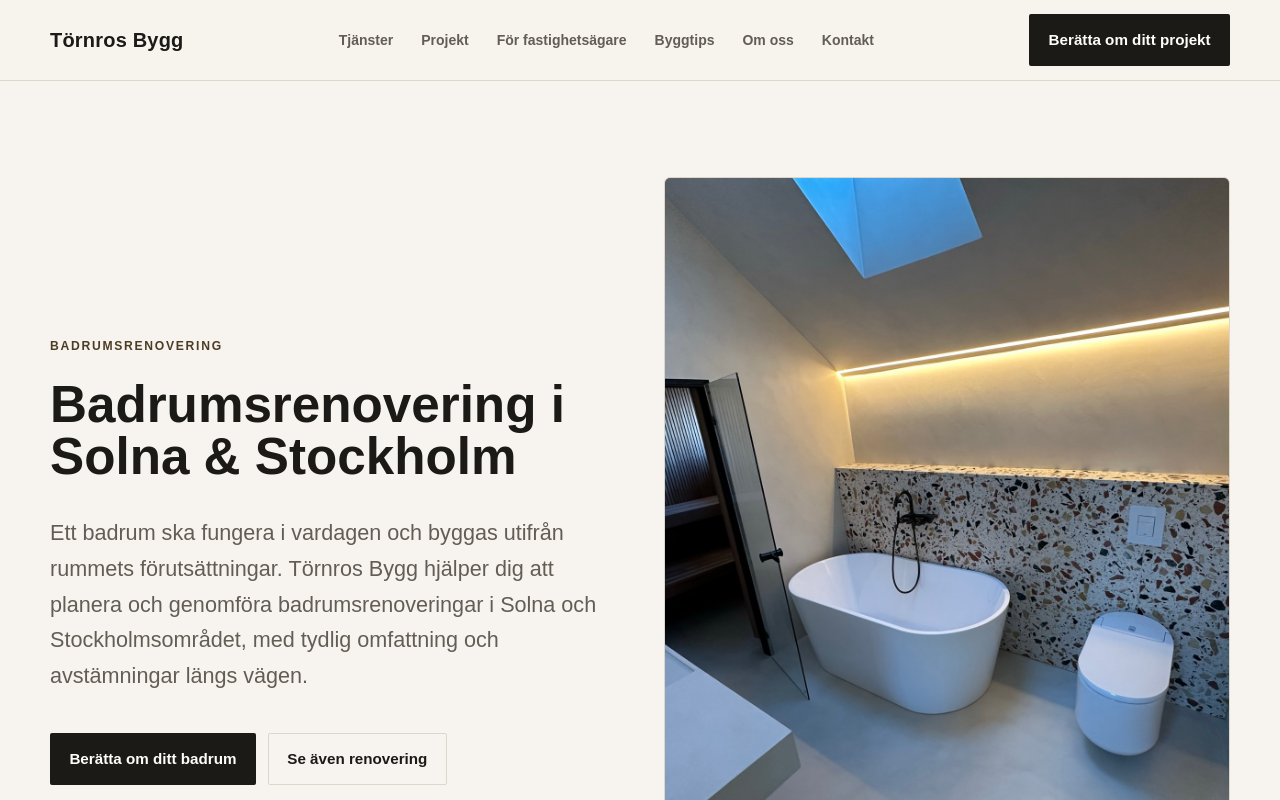
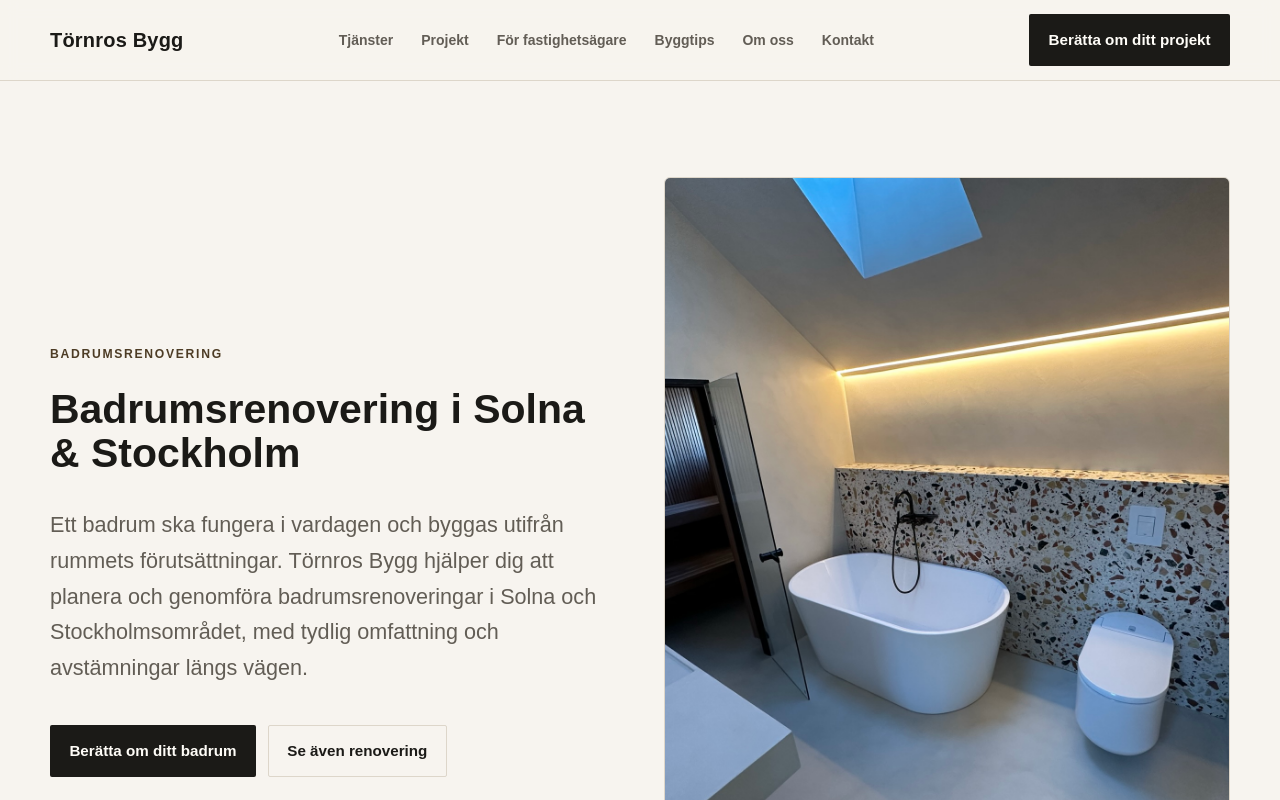
Before and after one commit to tornrosdaniel-cell/tornrosbygg-web, a Next.js app: page /tjanster/badrumsrenovering in a window 1280 px wide. Shown: the top 800 px of the page. Built offline with nearby package versions, Linux system fonts and the light colour scheme.

Commit message:
Keep bathroom page heading words intact across viewports

```diff
--- a/src/app/tjanster/badrumsrenovering/page.tsx
+++ b/src/app/tjanster/badrumsrenovering/page.tsx
@@ -87,7 +87,7 @@ export default function BathroomRenovationPage() {
       <section className="container grid items-center gap-12 py-16 lg:grid-cols-2 lg:py-24">
         <div>
           <p className="eyebrow mb-6">Badrumsrenovering</p>
-          <h1 className="text-[clamp(2.5rem,4vw,4.25rem)] font-bold leading-[1.02] [overflow-wrap:anywhere]">
+          <h1 className="text-[clamp(1.85rem,3.2vw,3.5rem)] font-bold leading-[1.08]">
             Badrumsrenovering i Solna & Stockholm
           </h1>
           <p className="body-lg mt-8">
```
